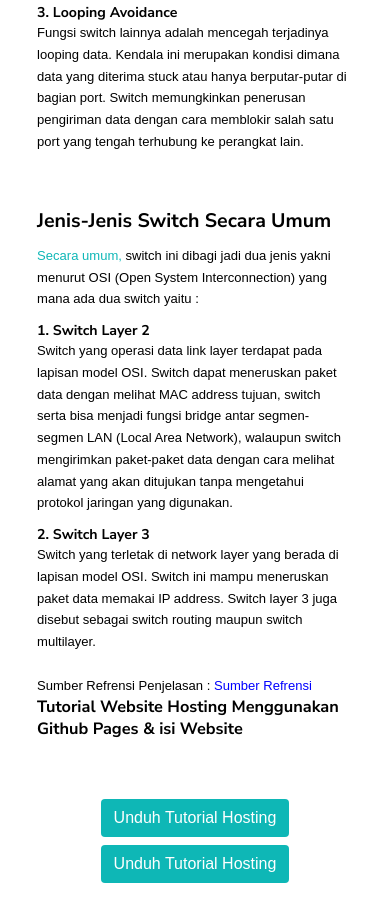
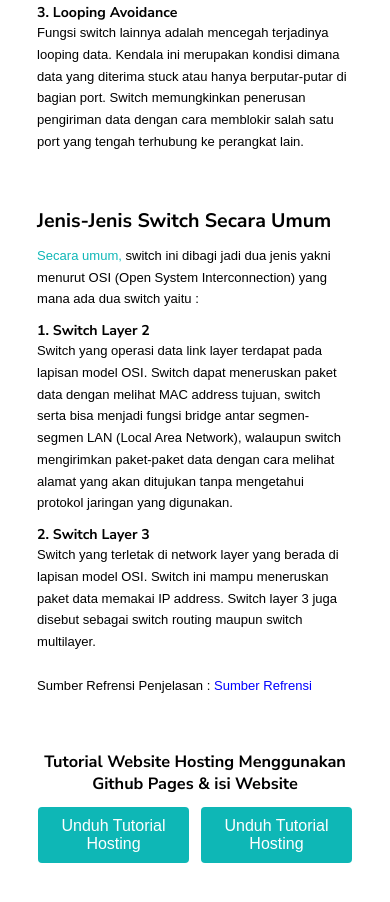
Before and after one commit to Bagas-Permana/bagas-permana.github.io, a plain HTML site: page index.html in a window 390 px wide. Shown: the part 1795-2697 px from the top of the page. After the commit the page ends 2674 px from the top, so only its background shows below. Drawn offline with Linux system fonts and the light colour scheme.

Commit message:
Update style.css

```diff
--- a/style.css
+++ b/style.css
@@ -171,12 +171,19 @@ body .navbar .btn-github {
   color: blue;
 }
 
+.dowload-content {
+  margin-top: 5rem;
+  text-align: center; /* Ini untuk menjaga agar judul tetap di tengah */
+}
+
+.dowload-content .title-container {
+  margin-bottom: 1rem; /* Menambahkan sedikit jarak antara judul dan tombol */
+}
+
 .dowload-content .download-btn {
-  margin-top: 5rem;
   display: flex;
-  flex-direction: column;
-  justify-content: center;
-  align-items: center;
+  justify-content: center; /* Menyusun tombol secara horizontal dan di tengah */
+  gap: 10px; /* Menambahkan jarak antar tombol */
 }
 
 .dowload-content .btn {
@@ -188,7 +195,6 @@ body .navbar .btn-github {
   text-decoration: none;
   display: inline-block;
   font-size: 16px;
-  margin: 4px 2px;
   cursor: pointer;
   border-radius: 4px;
 }
@@ -292,12 +298,12 @@ body .navbar .btn-github {
     background-color: #0eb7b6;
     border: none;
     color: white;
-    padding: 10px 13px;
+    padding: 10px 10px;
     text-align: center;
     text-decoration: none;
     display: inline-block;
     font-size: 16px;
-    margin: 4px 2px;
+    margin: 1px 1px;
     cursor: pointer;
     border-radius: 4px;
   }
```
